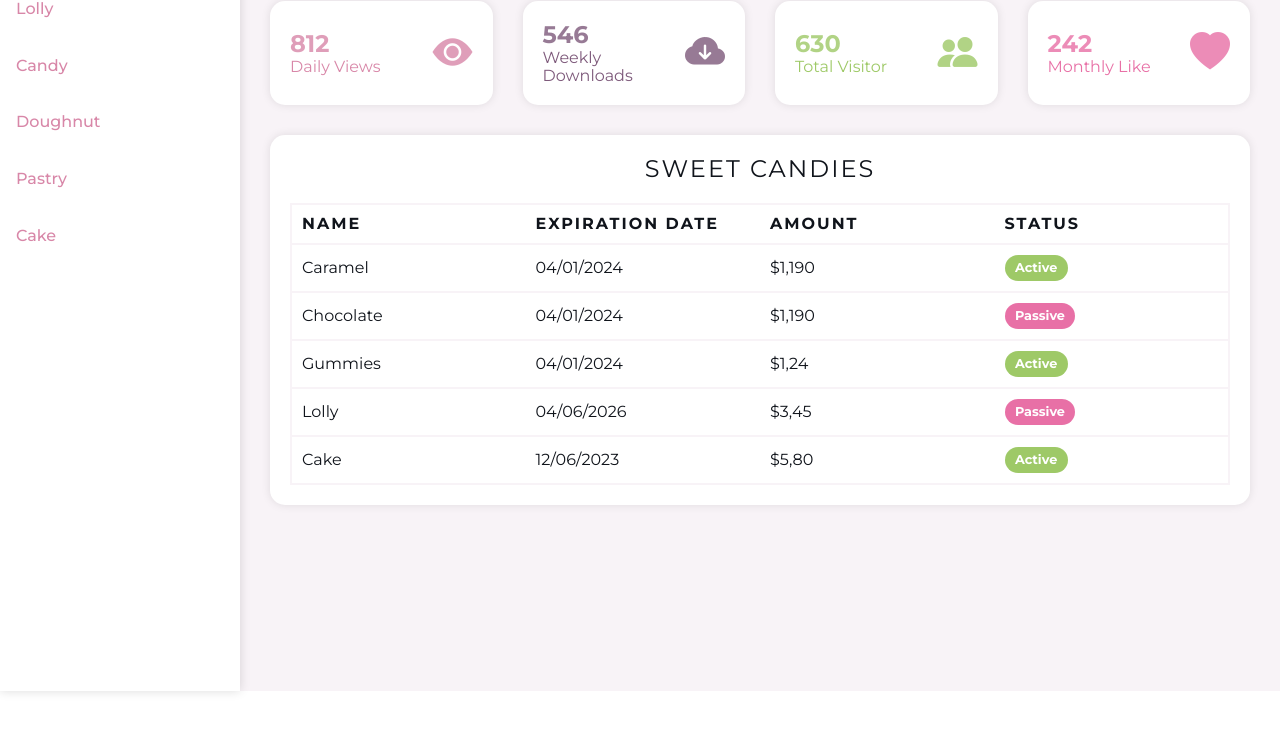
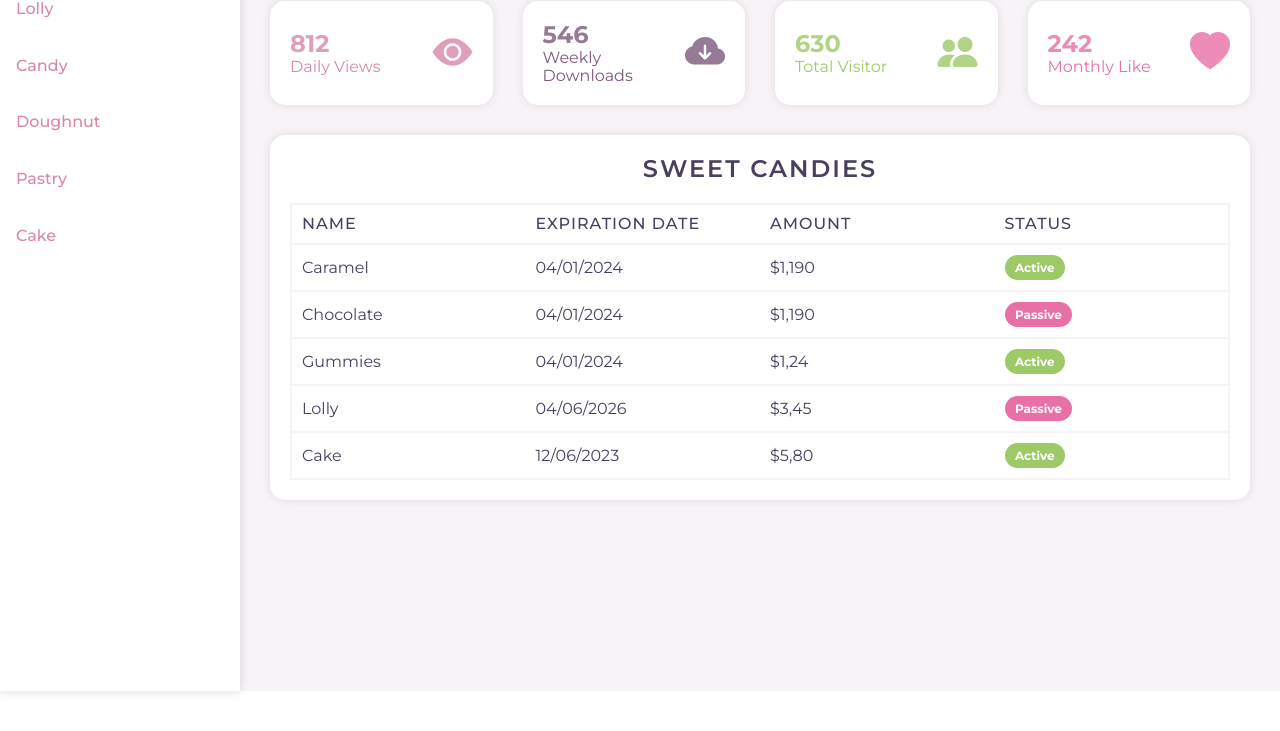
Before and after one commit to dijitalveysel/SweetDashboardTemplate, a plain HTML site: page index.html in a window 1280 px wide. Shown: the part 109-840 px from the top of the page. Drawn offline with nearby package versions, Linux system fonts and the light colour scheme.

Commit message:
General organization of files.

```diff
--- a/app/app.js
+++ b/app/app.js
@@ -11,7 +11,6 @@ const pageBodyElement = document.querySelector("#pageBody");
 const cards = pageBodyElement.querySelectorAll(".card");
 const numbers = document.querySelectorAll(".card>.card-information>.number");
 const loader = document.querySelector("#loader");
-const tableBody = pageBodyElement.querySelector("table#sweetCandies tbody");
 
 /**
  * Build Out Functions
--- a/assets/css/_badge.css
+++ b/assets/css/_badge.css
@@ -1,5 +1,3 @@
-@import url("./_variables.css");
-
 .badge {
   color: var(--white-color);
   display: inline-block;
--- a/assets/css/_card.css
+++ b/assets/css/_card.css
@@ -1,5 +1,3 @@
-@import url("./_variables.css");
-
 .card-grid {
   position: relative;
   width: 100%;
--- a/assets/css/_header.css
+++ b/assets/css/_header.css
@@ -1,5 +1,3 @@
-@import url("_variables.css");
-
 header {
   position: fixed;
   top: 0;
--- a/assets/css/_helper.css
+++ b/assets/css/_helper.css
@@ -1,5 +1,3 @@
-@import url('./_variables.css');
-
 /* Background Colors */
 .bg-primary {
   background-color: var(--primary-color);
--- a/assets/css/_loader.css
+++ b/assets/css/_loader.css
@@ -1,6 +1,3 @@
-@import url("./_variables.css");
-@import url("./_animations.css");
-
 #loader {
   position: relative;
   display: grid;
--- a/assets/css/_page-body.css
+++ b/assets/css/_page-body.css
@@ -1,5 +1,3 @@
-@import url("_variables.css");
-
 #pageBody {
   margin: var(--header-height) 0 0 var(--sidebar-width);
   height: calc(100vh - var(--header-height));
--- a/assets/css/_responsive.css
+++ b/assets/css/_responsive.css
@@ -1,5 +1,3 @@
-@import url("./_variables.css");
-
 /* Media Query For Tablet Screens */
 @media screen and (max-width: 768px) {
   #sidebar {
@@ -40,8 +38,9 @@
   table td::before {
     content: attr(data-label);
     float: left;
-    font-weight: bold;
+    letter-spacing: 1px;
     text-transform: uppercase;
+    font-weight: 500;
   }
 
   table td:last-child {
--- a/assets/css/_sidebar.css
+++ b/assets/css/_sidebar.css
@@ -1,5 +1,3 @@
-@import url("_variables.css");
-
 #sidebar {
   position: fixed;
   top: var(--header-height);
--- a/assets/css/_table.css
+++ b/assets/css/_table.css
@@ -1,9 +1,7 @@
-@import url("./_variables.css");
-
 .table-container {
   position: relative;
   background-color: var(--white-color);
-  color: var(--dark-color);
+  color: var(--info-color);
   padding: var(--gap-md);
   border-radius: var(--rounded-md);
   box-shadow: var(--shadow-sm);
@@ -20,6 +18,7 @@ table {
 
 table > caption {
   font-size: var(--f-s-md);
+  font-weight: 600;
   margin: var(--gap-b-md);
   text-transform: uppercase;
   letter-spacing: 2px;
@@ -38,6 +37,7 @@ table td {
 
 table th {
   font-size: var(--f-s-sm);
-  letter-spacing: 2px;
+  letter-spacing: 1px;
   text-transform: uppercase;
+  font-weight: 500;
 }
--- a/assets/css/_variables.css
+++ b/assets/css/_variables.css
@@ -30,7 +30,7 @@
   --rounded-sm: 5px;
   --rounded-md: 15px;
   --rounded-pill: 10rem;
-  --f-s-xs: 12.8px;
+  --f-s-xs: 12px;
   --f-s-sm: 16px;
   --f-s-md: 24px;
   --f-s-lg: 40px;
--- a/assets/css/main.css
+++ b/assets/css/main.css
@@ -2,6 +2,7 @@
 @import url("https://cdn.jsdelivr.net/npm/bootstrap-icons@1.8.1/font/bootstrap-icons.css");
 @import url("./_normalize.css");
 @import url("./_variables.css");
+@import url("./_animations.css");
 @import url("./_header.css");
 @import url("./_sidebar.css");
 @import url("./_page-body.css");
--- a/index.html
+++ b/index.html
@@ -8,7 +8,7 @@
     <meta name="keywords" content="HTML, CSS, JavaScript" />
     <meta name="author" content="Veysel Demirel • Veysel In Digital World" />
     <meta name="description" content="Dashboard frame with a sweet look." />
-    <link rel="icon" type="image/svg+xml" href="./assets/images/favicon.svg">
+    <link rel="icon" type="image/svg+xml" href="./assets/images/candy.svg">
     <link rel="stylesheet" href="./assets/css/main.css" />
     <title>Sweet Dashboard</title>
 </head>
@@ -110,13 +110,17 @@
                                 <td data-label="Name">Caramel</td>
                                 <td data-label="Expiration Date">04/01/2024</td>
                                 <td data-label="Amount">$1,190</td>
-                                <td data-label="Status"><span class="badge bg-success">Active</span></td>
+                                <td data-label="Status">
+                                    <span class="badge bg-success">Active</span>
+                                </td>
                             </tr>
                             <tr>
                                 <td data-label="Name">Chocolate</td>
                                 <td data-label="Expiration Date">04/01/2024</td>
                                 <td data-label="Amount">$1,190</td>
-                                <td data-label="Status"><span class="badge bg-danger">Passive</span></td>
+                                <td data-label="Status">
+                                    <span class="badge bg-danger">Passive</span>
+                                </td>
                             </tr>
                             <tr>
                                 <td data-label="Name">Gummies</td>
```
Also changed, not shown: assets/images/favicon.svg (deleted). Lines whose indentation alone changed are shown as unchanged.
